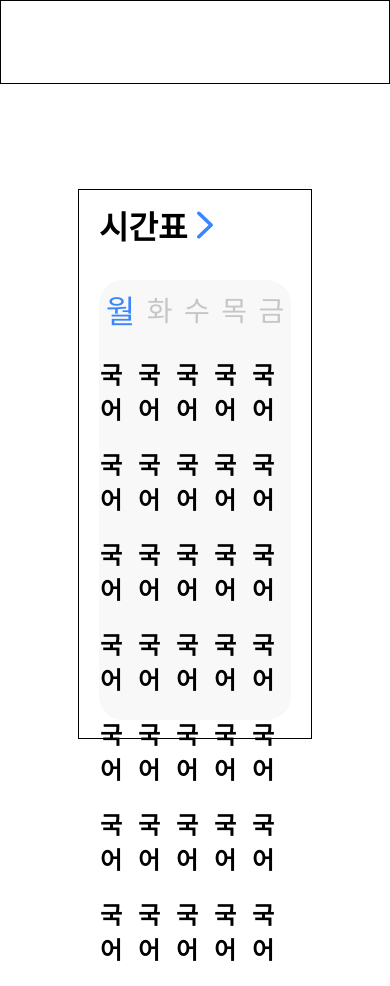
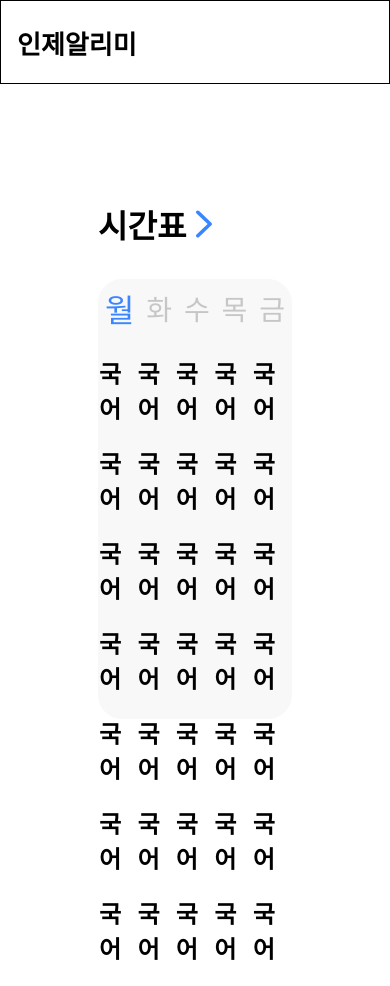
Before and after one commit to SEOKKAMONI/INJE-HighSchool-Notice, a React Native app: screen / in a window 390 px wide. Built offline with nearby package versions, Linux system fonts and the light colour scheme.

Commit message:
ADD :: Header Logo 추가

```diff
--- a/components/Header/Header.css
+++ b/components/Header/Header.css
@@ -6,3 +6,8 @@
     border: 1px solid black;
     height: 10vh;
 }
+
+.header__logo {
+    font-size: 26px;
+    font-weight: bold;
+}
--- a/components/Header/Header.js
+++ b/components/Header/Header.js
@@ -3,7 +3,9 @@ import "./Header.css"
 export default function Header() {
     return (
         <div className="header">
-
+            <div className="header__logo">
+                인제알리미
+            </div>
         </div>
     )
 }
--- a/components/Main/Main.css
+++ b/components/Main/Main.css
@@ -8,7 +8,6 @@
 /* main-content */
 
 .main-content {
-    border: 1px solid black;
     width: 60vw;
     height: 550px;
 }
```
